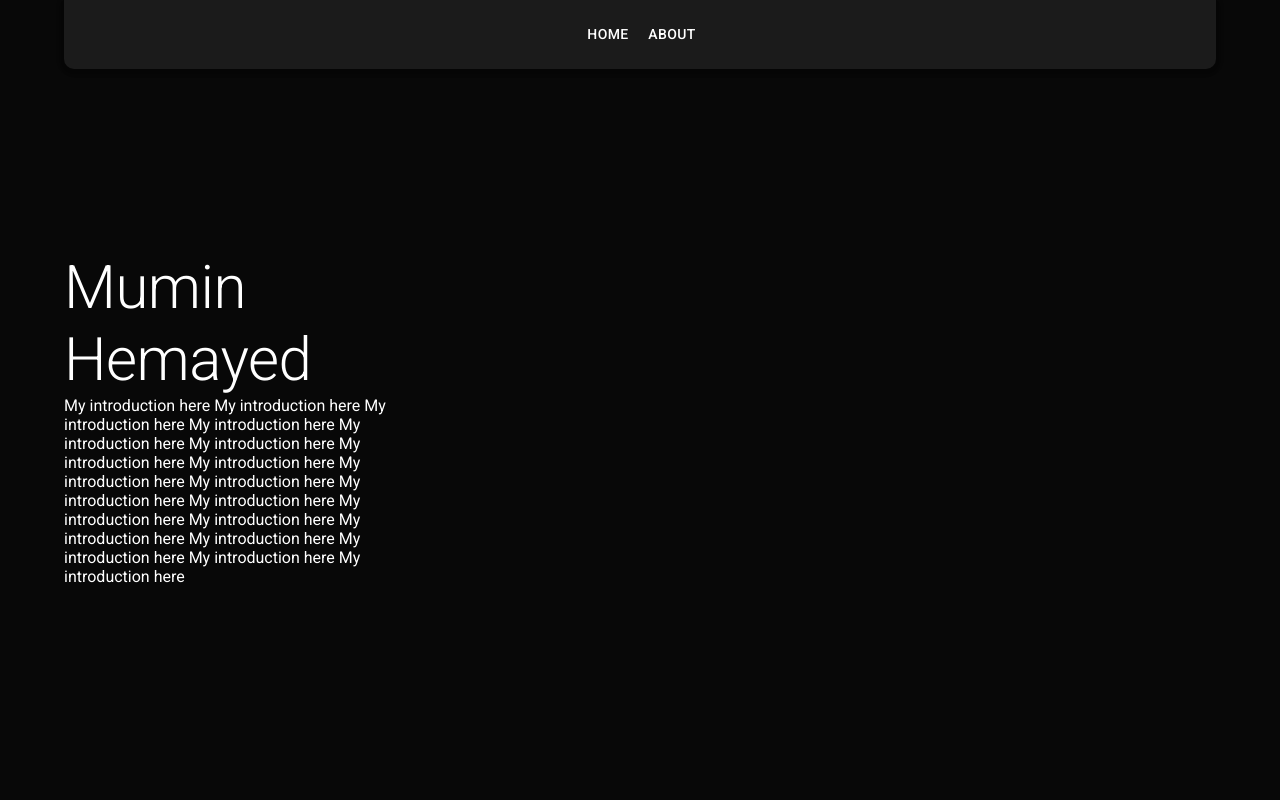
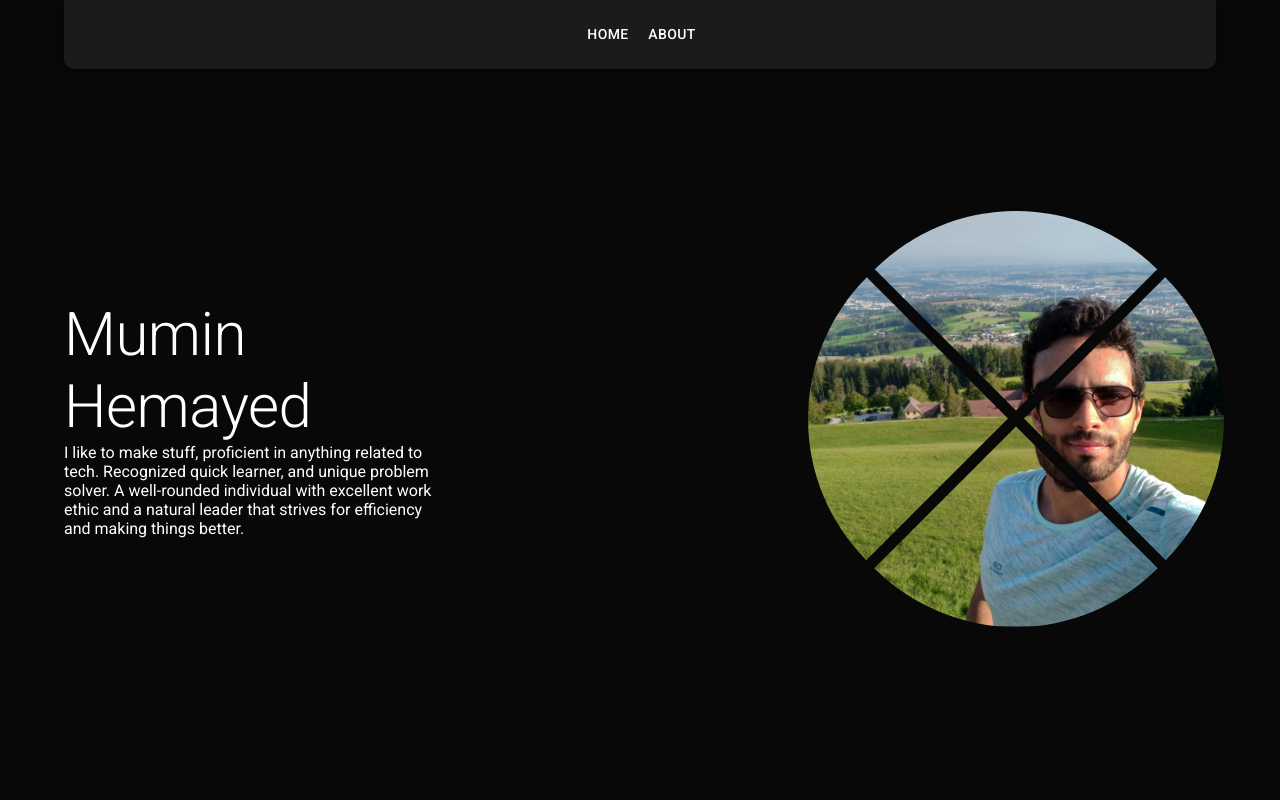
Before and after one commit to MuminElsayed/MuminElsayed.github.io, a React (Create React App) app: page / in a window 1280 px wide. Shown: the top 800 px of the page. Built offline with nearby package versions, Linux system fonts and the light colour scheme.

Commit message:
Added cool pfp effect.
Based on this: https://codepen.io/t_afif/pen/ZEoJbvx

```diff
--- a/src/App.css
+++ b/src/App.css
@@ -15,3 +15,18 @@
 .align-items-center{
   align-items: center;
 }
+.justify-content-center{
+  justify-content: center;
+}
+.justify-content-space-between{
+  justify-content: space-between;
+}
+.gap-m{
+  gap: 16px;
+}
+.gap-l{
+  gap: 24px;
+}
+.gap-xl{
+  gap: 32px;
+}
--- a/src/App.js
+++ b/src/App.js
@@ -5,7 +5,8 @@ import { Container, Typography } from '@mui/material';
 import { createTheme } from '@mui/material/styles';
 import IframePreview from './Components/IframePreview';
 import PageSection from './Components/PageSection';
-
+import MyPfp from './Assets/pfp.jpg'
+import ImagePreview from './Components/QuadImagePreview';
 
 function App() {
   return (
@@ -13,14 +14,15 @@ function App() {
       <ThemeProvider theme={theme}>
         <Container>
         <Navbar pages={PAGES}></Navbar>
-        <PageSection height={"700px"}>
+        <PageSection height={"700px"} imageUrl={MyPfp}>
           <div className='display-flex align-items-center'>
             <div className='display-flex flex-direction-column' style={{ width:'30vw'}}>
               <Typography variant='h2'>Mumin Hemayed</Typography>
-              <Typography variant='subtitle'>My introduction here My introduction here My introduction here My introduction here My introduction here My introduction here My introduction here My introduction here My introduction here My introduction here My introduction here My introduction here My introduction here My introduction here My introduction here My introduction here My introduction here My introduction here My introduction here </Typography>
+              <Typography variant='subtitle'>I like to make stuff, proficient in anything related to tech. Recognized quick learner, and unique problem solver. A well-rounded individual with excellent work ethic and a natural leader that strives for efficiency and making things better.</Typography>
             </div>
           </div>
         </PageSection>
+        <PageSection className={"light-section"} height={"700px"} imageUrl={MyPfp}></PageSection>
             {/* <IframePreview title="Table" url="https://axosbank-dev-sentry.outsystemsenterprise.com/MuminTestApp/table"></IframePreview> */}
             {/* <iframe style={{width:'100%', height:'500px'}} src="https://axosbank-dev-sentry.outsystemsenterprise.com/axos_reactive_lsg"/> */}
         </Container>
--- a/src/Components/PageSection.js
+++ b/src/Components/PageSection.js
@@ -1,6 +1,11 @@
-function PageSection({height, children}){
+import ImagePreview from "./QuadImagePreview"
+
+function PageSection({height, children, imageUrl}){
     return (
-        <div className="display-flex align-items-center" style={{height:height}}>{children}</div>
+        <div className="display-flex align-items-center justify-content-space-between">
+            <div className="display-flex align-items-center" style={{height:height}}>{children}</div>
+            <ImagePreview imageUrl1={imageUrl} imageUrl2={imageUrl} imageUrl3={imageUrl} imageUrl4={imageUrl}/>
+        </div>
     )
 }
 
--- /dev/null
+++ b/src/Components/QuadImagePreview.js
@@ -0,0 +1,15 @@
+import React from 'react';
+import "../Styles/QuadImagePreview.css";
+
+function ImagePreview({ imageUrl1, imageUrl2, imageUrl3, imageUrl4 }) {
+  return (
+    <div class="gallery">
+      <img src={imageUrl1} alt="Image 1"/>
+      <img src={imageUrl2} alt="Image 2"/>
+      <img src={imageUrl3} alt="Image 3"/>
+      <img src={imageUrl4} alt="Image 4"/>
+    </div>
+  )
+}
+
+export default ImagePreview;
--- /dev/null
+++ b/src/Styles/QuadImagePreview.css
@@ -0,0 +1,42 @@
+.gallery {
+  --g: 8px;   /* the gap */
+  --s: 400px; /* the size */
+
+  display: grid;
+  border-radius: 50%;
+}
+.gallery > img {
+  grid-area: 1/1;
+  width: 400px;
+  aspect-ratio: 1;
+  object-fit: cover;
+  border-radius: 50%;
+  transform: translate(var(--_x,0),var(--_y,0));
+  cursor: pointer;
+  z-index: 0;
+  transition: .3s, z-index 0s .3s;
+}
+.gallery img:hover {
+  --_i: 1;
+  z-index: 1;
+  transition: transform .2s, clip-path .3s .2s, z-index 0s;
+}
+.gallery:hover img {
+  transform: translate(0,0);
+}
+.gallery > img:nth-child(1) {
+  clip-path: polygon(50% 50%,calc(50%*var(--_i,0)) calc(120%*var(--_i,0)),0 calc(100%*var(--_i,0)),0 0,100% 0,100% calc(100%*var(--_i,0)),calc(100% - 50%*var(--_i,0)) calc(120%*var(--_i,0)));
+  --_y: calc(-1*var(--g))
+}
+.gallery > img:nth-child(2) {
+  clip-path: polygon(50% 50%,calc(100% - 120%*var(--_i,0)) calc(50%*var(--_i,0)),calc(100% - 100%*var(--_i,0)) 0,100% 0,100% 100%,calc(100% - 100%*var(--_i,0)) 100%,calc(100% - 120%*var(--_i,0)) calc(100% - 50%*var(--_i,0)));
+  --_x: var(--g)
+}
+.gallery > img:nth-child(3) {
+  clip-path: polygon(50% 50%,calc(100% - 50%*var(--_i,0)) calc(100% - 120%*var(--_i,0)),100% calc(100% - 120%*var(--_i,0)),100% 100%,0 100%,0 calc(100% - 100%*var(--_i,0)),calc(50%*var(--_i,0)) calc(100% - 120%*var(--_i,0)));
+  --_y: var(--g)
+}
+.gallery > img:nth-child(4) {
+  clip-path: polygon(50% 50%,calc(120%*var(--_i,0)) calc(50%*var(--_i,0)),calc(100%*var(--_i,0)) 0,0 0,0 100%,calc(100%*var(--_i,0)) 100%,calc(120%*var(--_i,0)) calc(100% - 50%*var(--_i,0)));
+  --_x: calc(-1*var(--g))
+}
```
Also changed, not shown: src/Assets/pfp.jpg (added), 1 other file (tests, documents, lock files or other folders).
